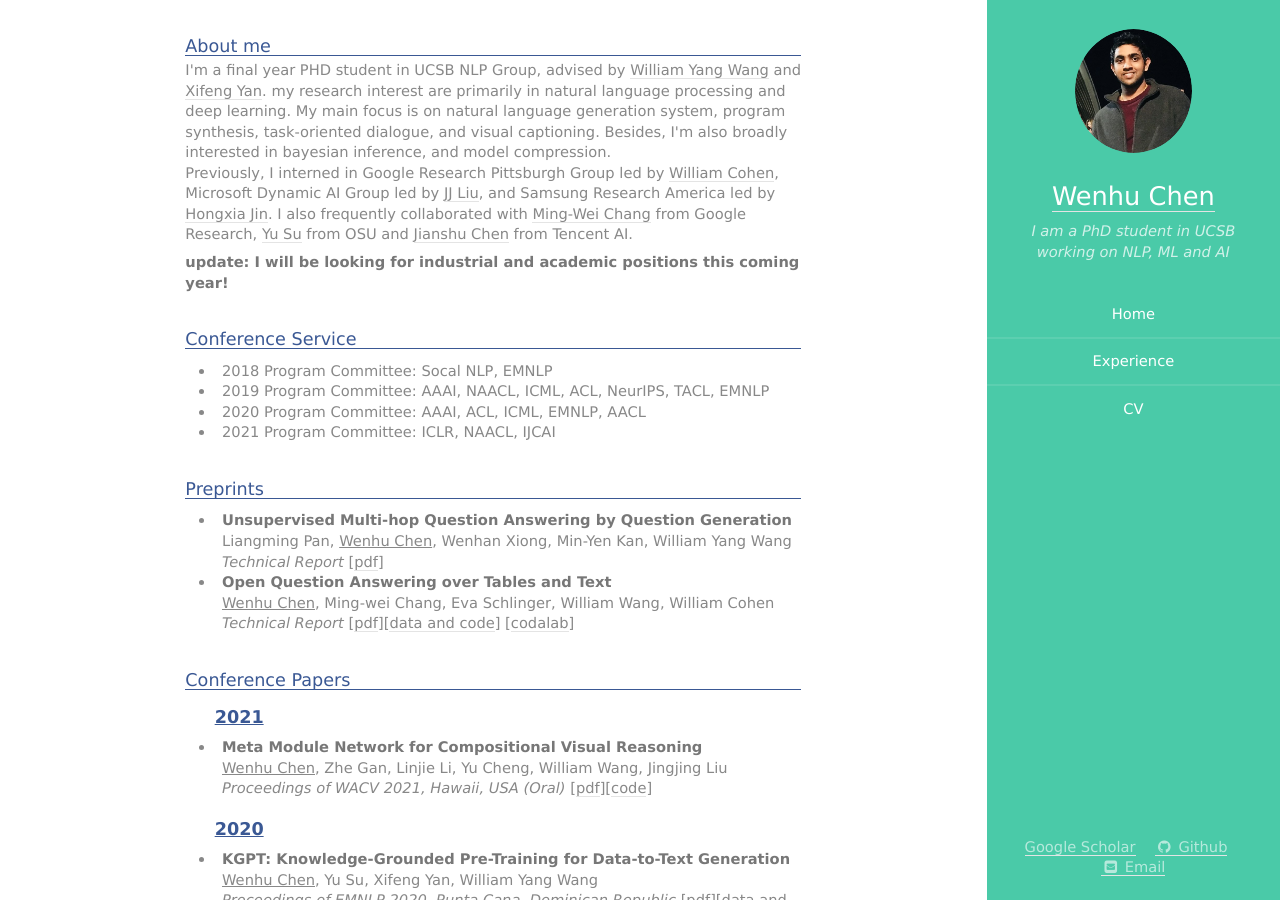
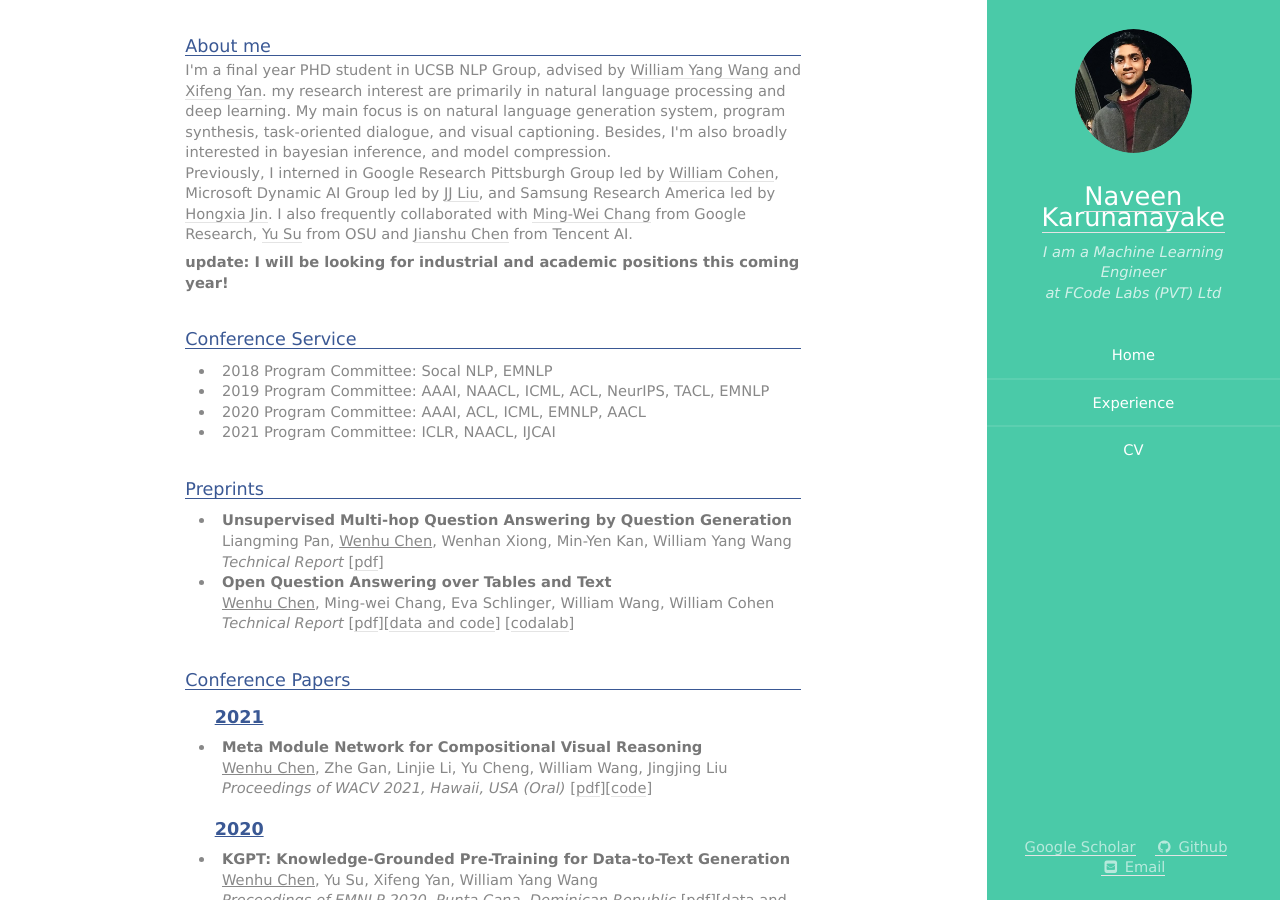
Before and after one commit to NaveenHK/NaveenHK.github.io, a Jekyll site: the page built from index.html, in a window 1280 px wide and 900 px high. Built offline with Jekyll 4.4.1, drawn with Linux system fonts in a browser that asks for light colours.

Commit message:
Update header.html

```diff
--- a/_includes/header.html
+++ b/_includes/header.html
@@ -2,9 +2,9 @@
     <section id="header" class="skel-layers-fixed">
         <header>
             <span class="image avatar"><img src="{{ site.baseurl }}/images/avatar.jpg" alt="" /></span>
-            <h1 id="logo"><a href="{{ site.baseurl }}/">Wenhu Chen</a></h1>
-            <p>I am a PhD student in UCSB <br />
-            working on NLP, ML and AI</p>
+            <h1 id="logo"><a href="{{ site.baseurl }}/">Naveen Karunanayake</a></h1>
+            <p>I am a Machine Learning Engineer  <br />
+            at FCode Labs (PVT) Ltd</p>
         </header>
         <nav id="nav">
             <ul>
```
